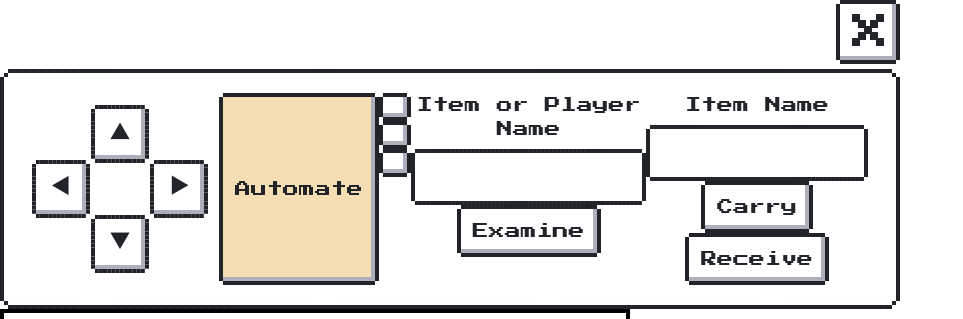
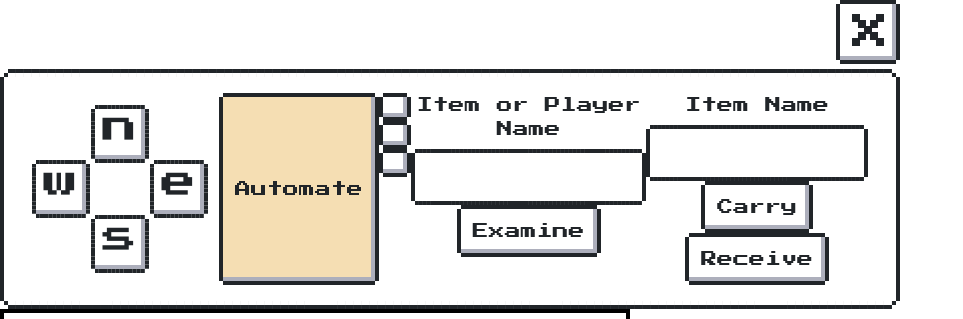
Before and after one commit to cspt3-bw2-team6/Front-End, a React (Create React App) app: page /game in a window 1280 px wide. Shown: the top 319 px of the page, without its empty margins (0-963 px from the left). Built offline with nearby package versions, Linux system fonts and the light colour scheme; no server answers.

Commit message:
Direction buttons display cardinal directions

```diff
--- a/src/components/Game/Controls/Button/index.jsx
+++ b/src/components/Game/Controls/Button/index.jsx
@@ -3,27 +3,19 @@ import "nes.css/css/nes.min.css";
 import "./Button.css";
 
 function Button(props) {
-  const dir = {
-    w: "&#11207",
-    e: "&#11208",
-    n: "&#11205",
-    s: "&#11206"
-  };
 
   const clickHandler = () => {
     props.move(props.direction);
   };
 
-  const setDirection = () => {
-    return { __html: dir[props.direction] };
-  };
   return (
     <button
       type="button"
       className="nes-btn directional-button"
-      dangerouslySetInnerHTML={setDirection()}
       onClick={clickHandler}
-    />
+    >
+      {props.direction}
+    </button>
   );
 }
 
```
